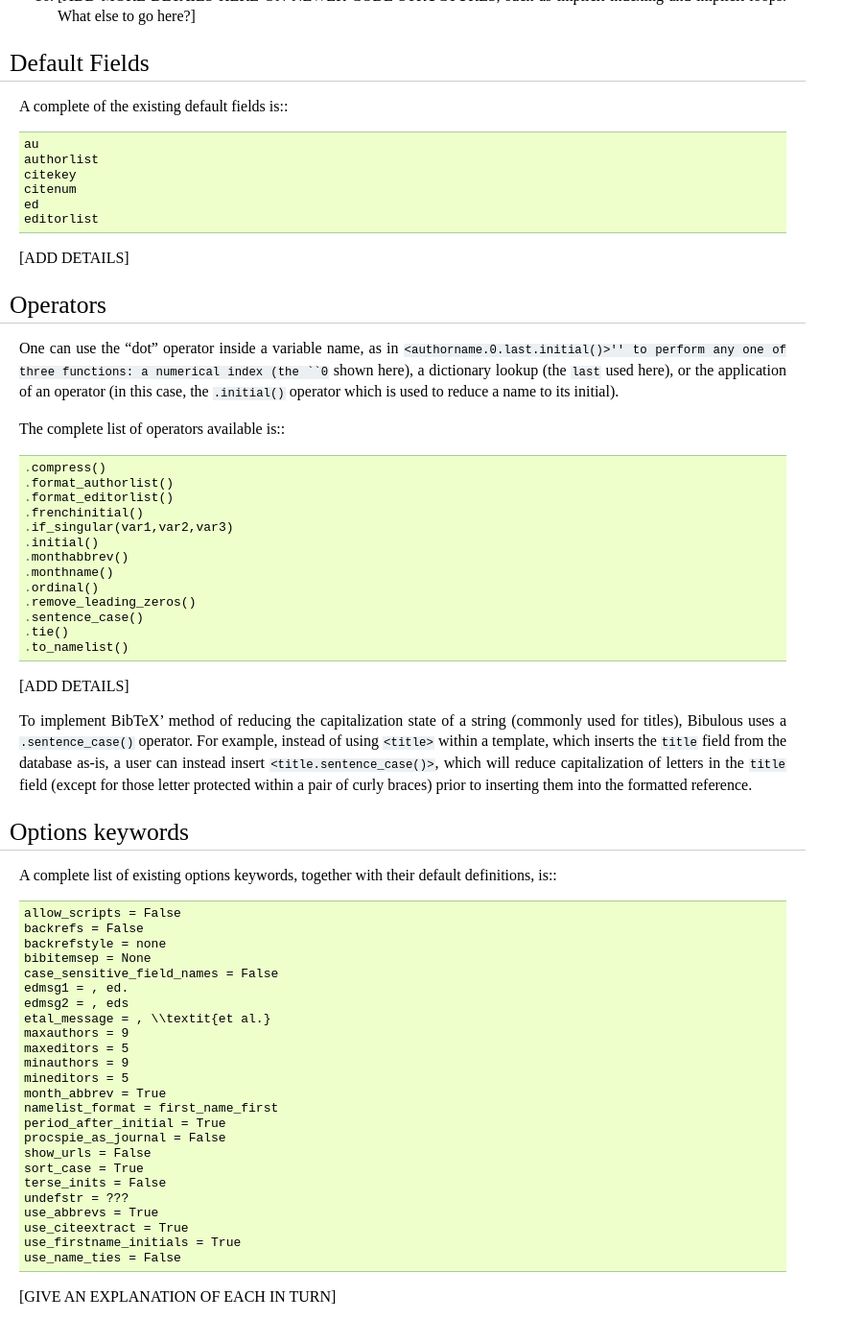
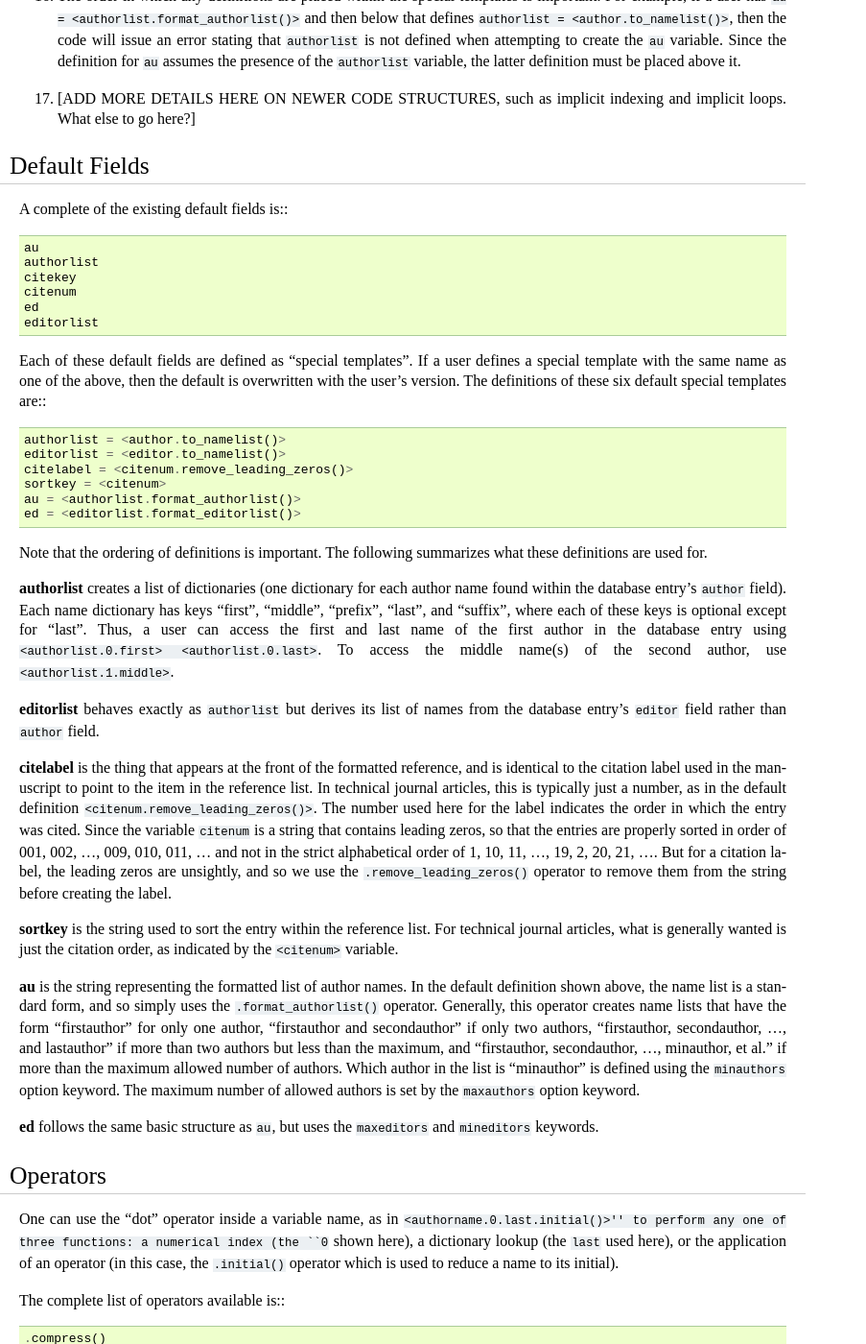
Before and after one commit to nzhagen/bibulous, a Sphinx documentation site: the page built from doc/guidelines_for_writing_style_templates.rst, in a window 1280 px wide and 1400 px high, scrolled down 2273 px. Shown: the whole window at 96% size, without its empty margins (0-903 px from the left). Built offline with Sphinx 7.4.7, drawn with Linux system fonts in a browser that asks for light colours; some of the changed text lies outside the part shown.

Commit message:
Updates to documentation in guidelines_for_writing_style_templates.rst.

```diff
--- a/doc/guidelines_for_writing_style_templates.rst
+++ b/doc/guidelines_for_writing_style_templates.rst
@@ -54,6 +54,8 @@ Syntax
 
     in the ``SPECIAL-TEMPLATES`` section will create a ``group`` field that can be used as the variable ``<group>`` within the regular ``TEMPLATES`` section of the file. This effectively allows users to create a shortcut. Where they could write out ``[<organization>|<institution>|<corporation>|]`` inside each template that needs this structure, the special template definition allows them to replace each instance with a simple ``<group>``.
 
+#. The order in which any definitions are placed within the special templates is important. For example, if a user has ``au = <authorlist.format_authorlist()>`` and then below that defines ``authorlist = <author.to_namelist()>``, then the code will issue an error stating that ``authorlist`` is not defined when attempting to create the ``au`` variable. Since the definition for ``au`` assumes the presence of the ``authorlist`` variable, the latter definition must be placed above it.
+
 #. [ADD MORE DETAILS HERE ON NEWER CODE STRUCTURES, such as implicit indexing and implicit loops. What else to go here?]
 
 Default Fields
@@ -68,7 +70,28 @@ A complete of the existing default fields is:::
     ed
     editorlist
 
-[ADD DETAILS]
+Each of these default fields are defined as "special templates". If a user defines a special template with the same name as one of the above, then the default is overwritten with the user's version. The definitions of these six default special templates are:::
+
+    authorlist = <author.to_namelist()>
+    editorlist = <editor.to_namelist()>
+    citelabel = <citenum.remove_leading_zeros()>
+    sortkey = <citenum>
+    au = <authorlist.format_authorlist()>
+    ed = <editorlist.format_editorlist()>
+
+Note that the ordering of definitions is important. The following summarizes what these definitions are used for.
+
+**authorlist** creates a list of dictionaries (one dictionary for each author name found within the database entry's ``author`` field). Each name dictionary has keys "first", "middle", "prefix", "last", and "suffix", where each of these keys is optional except for "last". Thus, a user can access the first and last name of the first author in the database entry using ``<authorlist.0.first> <authorlist.0.last>``. To access the middle name(s) of the second author, use ``<authorlist.1.middle>``.
+
+**editorlist** behaves exactly as ``authorlist`` but derives its list of names from the database entry's ``editor`` field rather than ``author`` field.
+
+**citelabel** is the thing that appears at the front of the formatted reference, and is identical to the citation label used in the manuscript to point to the item in the reference list. In technical journal articles, this is typically just a number, as in the default definition ``<citenum.remove_leading_zeros()>``. The number used here for the label indicates the order in which the entry was cited. Since the variable ``citenum`` is a string that contains leading zeros, so that the entries are properly sorted in order of 001, 002, ..., 009, 010, 011, ... and not in the strict alphabetical order of 1, 10, 11, ..., 19, 2, 20, 21, .... But for a citation label, the leading zeros are unsightly, and so we use the ``.remove_leading_zeros()`` operator to remove them from the string before creating the label.
+
+**sortkey** is the string used to sort the entry within the reference list. For technical journal articles, what is generally wanted is just the citation order, as indicated by the ``<citenum>`` variable.
+
+**au** is the string representing the formatted list of author names. In the default definition shown above, the name list is a standard form, and so simply uses the ``.format_authorlist()`` operator. Generally, this operator creates name lists that have the form "firstauthor" for only one author, "firstauthor and secondauthor" if only two authors, "firstauthor, secondauthor, ..., and lastauthor" if more than two authors but less than the maximum, and "firstauthor, secondauthor, ..., minauthor, et al." if more than the maximum allowed number of authors. Which author in the list is "minauthor" is defined using the ``minauthors`` option keyword. The maximum number of allowed authors is set by the ``maxauthors`` option keyword.
+
+**ed** follows the same basic structure as ``au``, but uses the ``maxeditors`` and ``mineditors`` keywords.
 
 Operators
 ---------
```
